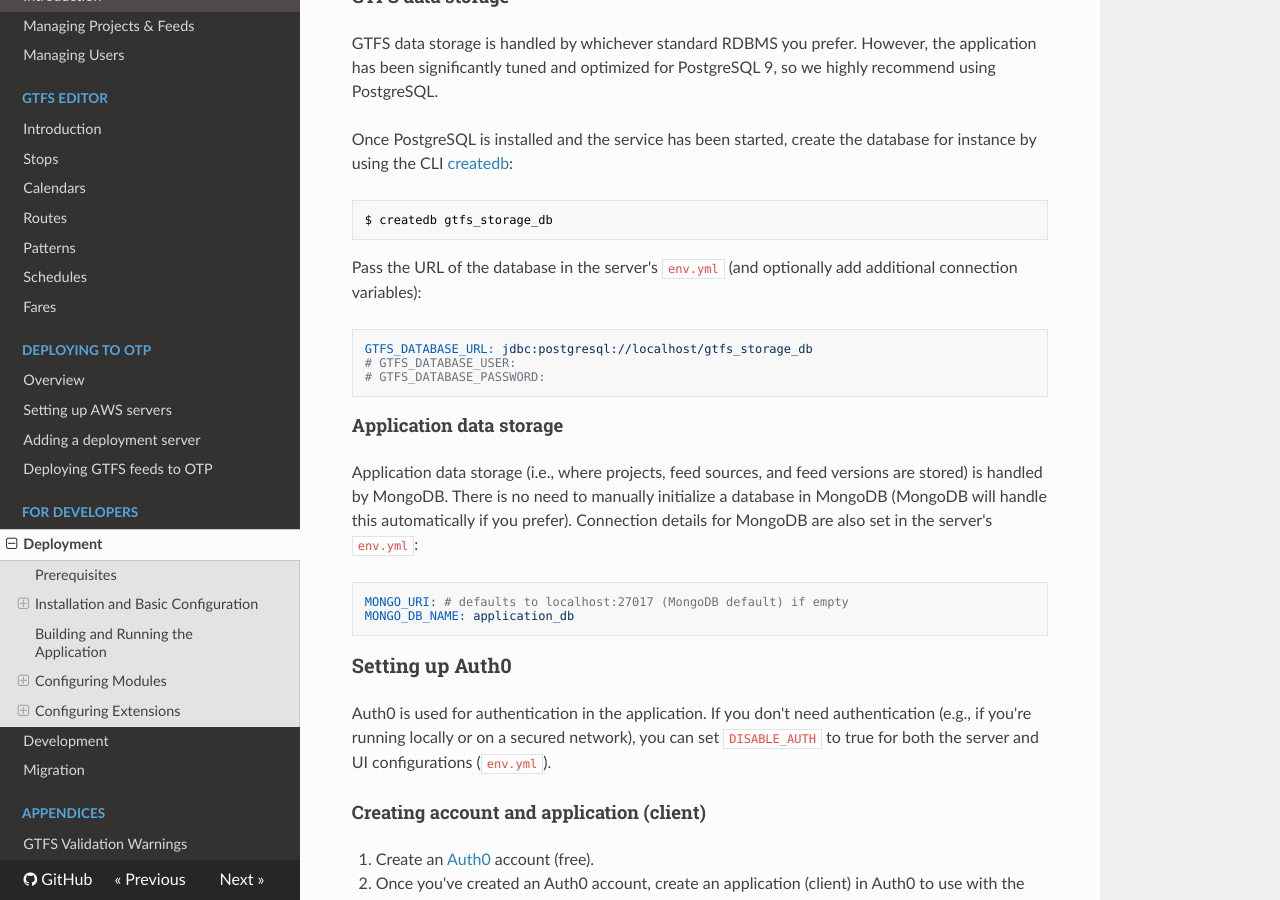
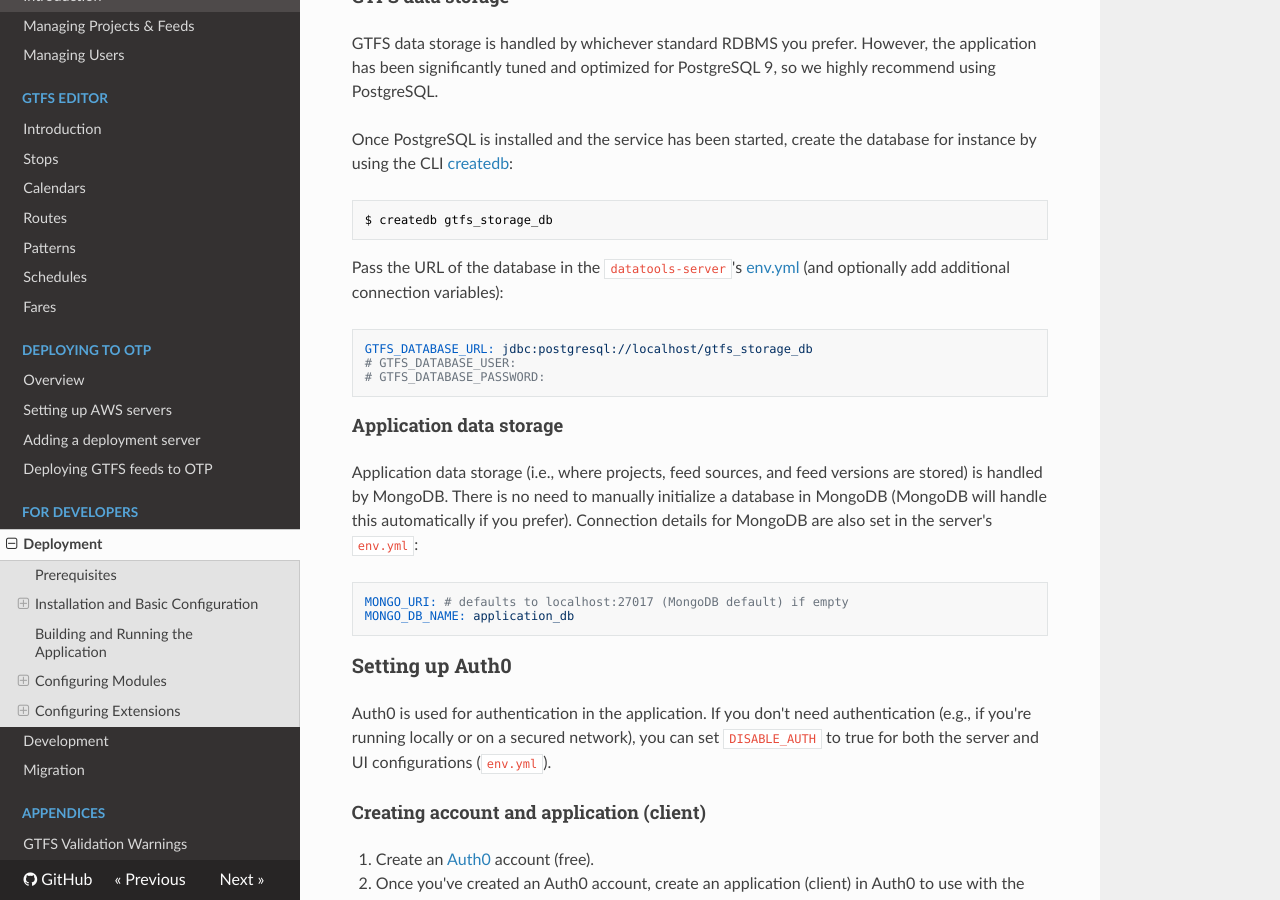
Before and after one commit to wtchen/datatools-ui, an MkDocs documentation site: the page built from docs/dev/deployment.md, in a window 1280 px wide and 900 px high, scrolled down 1399 px. Built offline with MkDocs 1.6.1, drawn with Linux system fonts in a browser that asks for light colours; nearby versions of some CDN libraries.

Commit message:
docs: adjust deployment installation and basic configuration

````diff
--- a/docs/dev/deployment.md
+++ b/docs/dev/deployment.md
@@ -73,8 +73,9 @@
 ```bash
 $ createdb gtfs_storage_db
 ```
-Pass the URL of the database in the server's `env.yml` (and optionally add
-additional connection variables):
+Pass the URL of the database in the `datatools-server`'s
+[env.yml](https://github.com/ibi-group/datatools-server/blob/dev/configurations/default/env.yml.tmp)
+(and optionally add additional connection variables):
 ```yaml
 GTFS_DATABASE_URL: jdbc:postgresql://localhost/gtfs_storage_db
 # GTFS_DATABASE_USER:
````
